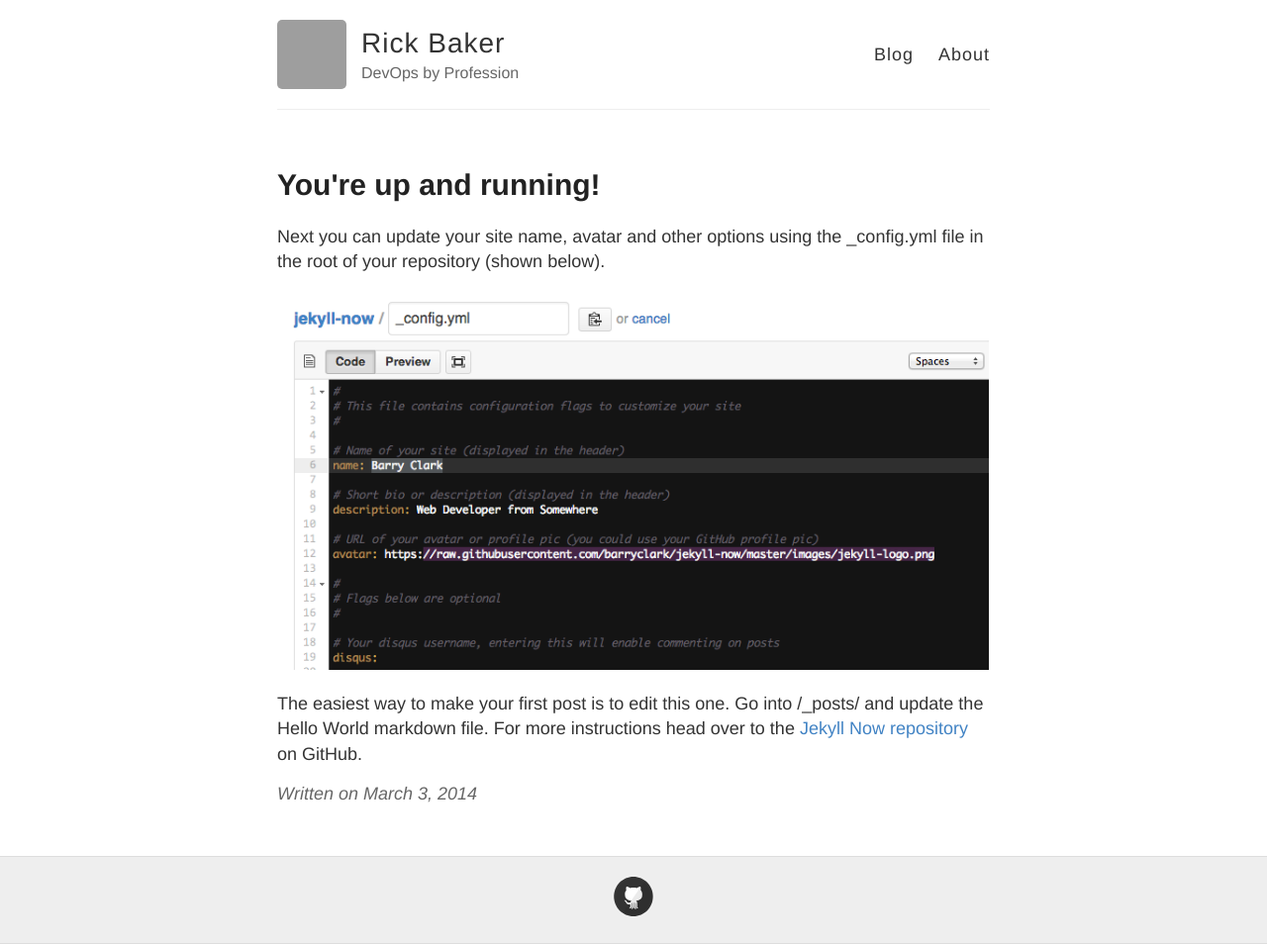
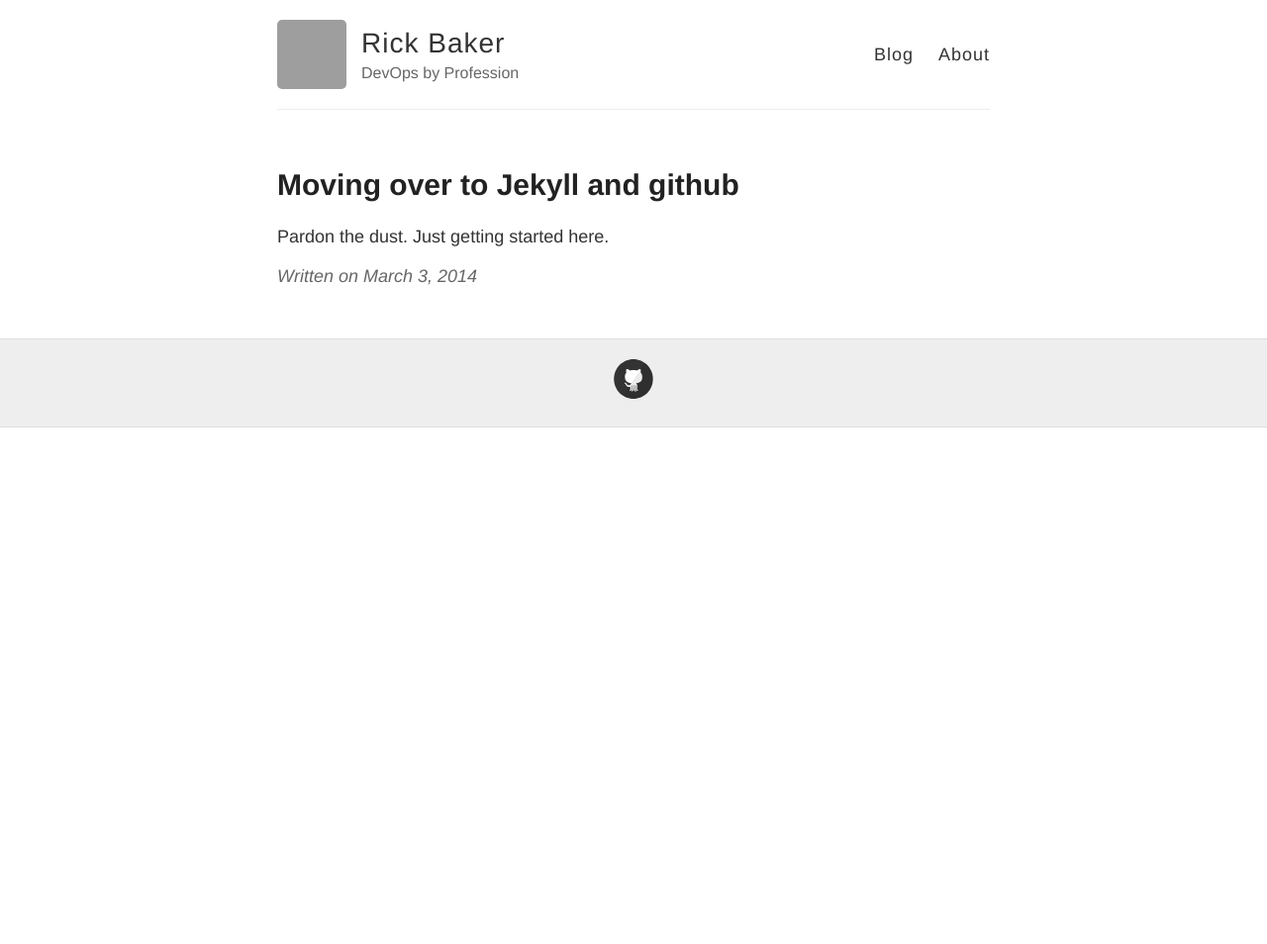
Before and after one commit to ricktbaker/ricktbaker.github.io, a Jekyll site: the page built from _posts/2014-3-3-Hello-World.md, in a window 1280 px wide. Shown: the whole page at 99% size. Built offline with Jekyll 4.4.1, drawn with Linux system fonts in a browser that asks for light colours; comment, search, counter and statistics services are not loaded; after the commit the page ends 900 px from its top, so only the background shows below that; grey boxes are pictures that could not be loaded.

Commit message:
initial checkin

```diff
--- a/_config.yml
+++ b/_config.yml
@@ -34,10 +34,10 @@
 
 # Enter your Disqus shortname (not your username) to enable commenting on posts
 # You can find your shortname on the Settings page of your Disqus account
-disqus:
+disqus: disqus_qXQBb5sDvd
 
 # Enter your Google Analytics web tracking code (e.g. UA-2110908-2) to activate tracking
-google_analytics:
+google_analytics: UA-36646931-4
 
 # Your website URL (e.g. http://barryclark.github.io or http://www.barryclark.co)
 # Used for Sitemap.xml and your RSS feed
--- a/_posts/2014-3-3-Hello-World.md
+++ b/_posts/2014-3-3-Hello-World.md
@@ -1,10 +1,6 @@
 ---
 layout: post
-title: You're up and running!
+title: Moving over to Jekyll and github
 ---
 
-Next you can update your site name, avatar and other options using the _config.yml file in the root of your repository (shown below).
-
-![_config.yml]({{ site.baseurl }}/images/config.png)
-
-The easiest way to make your first post is to edit this one. Go into /_posts/ and update the Hello World markdown file. For more instructions head over to the [Jekyll Now repository](https://github.com/barryclark/jekyll-now) on GitHub.
+Pardon the dust.  Just getting started here.
```
